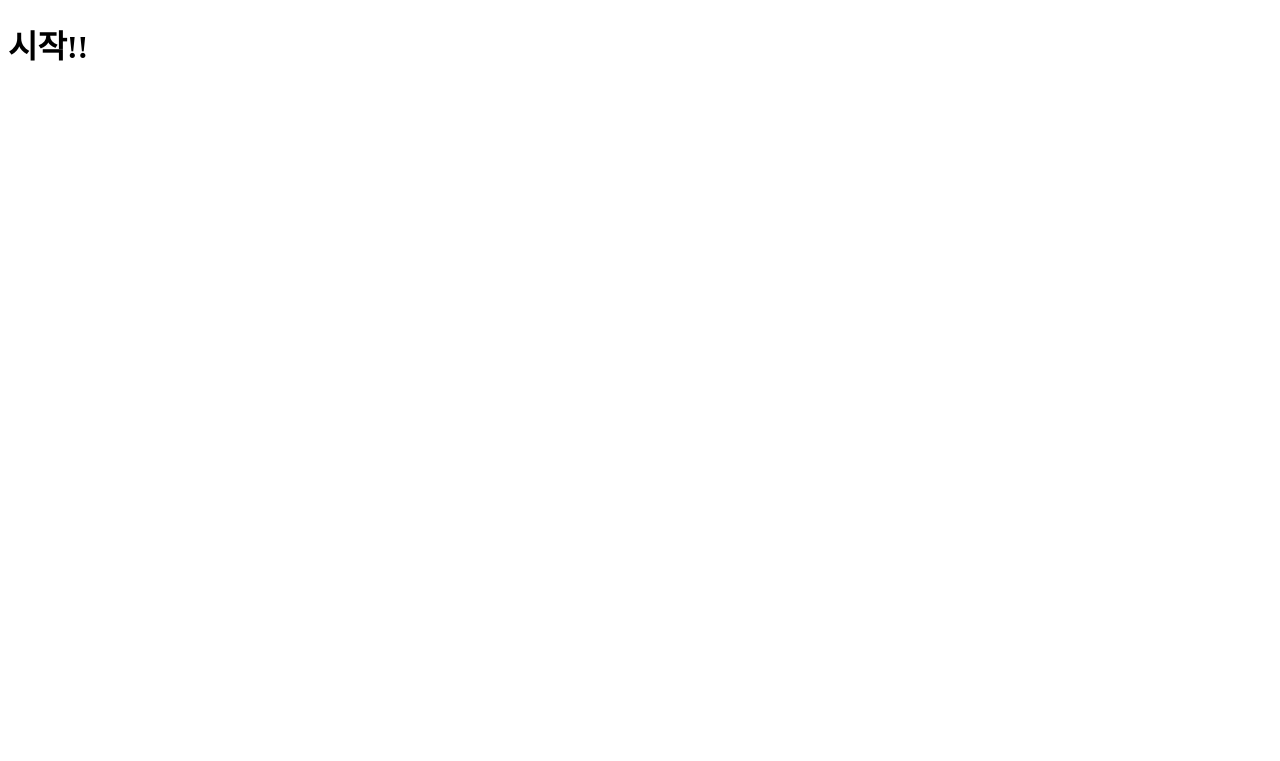
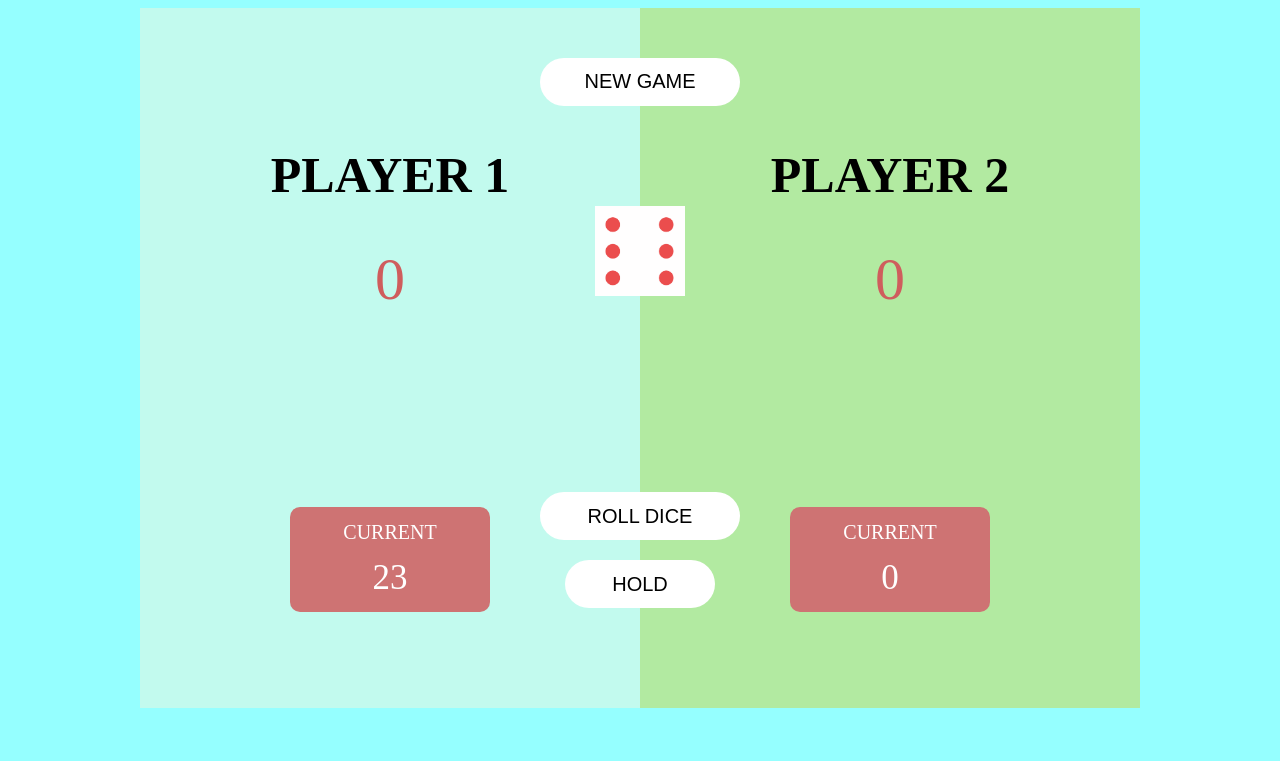
Before and after one commit to DataCodeLiteracy/dice-game, a website: page index.html in a window 1280 px wide. Drawn offline with Linux system fonts and the light colour scheme.

Commit message:
feat: 주사위 게임 UI 구현하기
2023.10.07

```diff
--- a/index.html
+++ b/index.html
@@ -7,7 +7,42 @@
     <title>Dice-Game</title>
   </head>
   <body>
-    <h1>시작!!</h1>
+    <main>
+      <section class="player player1">
+        <div class="player--wrap">
+          <div>
+            <h1 class="player--title">PLAYER 1</h1>
+            <div class="player--total-score">0</div>
+          </div>
+          <div class="current">
+            <span class="current--title">CURRENT</span>
+            <span class="current--score">23</span>
+          </div>
+        </div>
+      </section>
+      <section class="player player2">
+        <div class="player--wrap">
+          <div>
+            <h1 class="player--title">PLAYER 2</h1>
+            <div class="player--total-score">0</div>
+          </div>
+          <div class="current">
+            <span class="current--title">CURRENT</span>
+            <span class="current--score">0</span>
+          </div>
+        </div>
+      </section>
+      <section class="game-buttons">
+        <div class="game-buttons--wrap">
+          <button>NEW GAME</button>
+          <div class="dice-img--wrap">
+            <img src="./assets/dice06.png" alt="" />
+          </div>
+          <button>ROLL DICE</button>
+          <button>HOLD</button>
+        </div>
+      </section>
+    </main>
     <script src="main.js"></script>
   </body>
 </html>
--- a/style.css
+++ b/style.css
@@ -0,0 +1,119 @@
+body {
+  display: flex;
+  flex-direction: column;
+  justify-content: center;
+  align-items: center;
+  background-color: rgba(0, 255, 255, 0.417);
+}
+
+main {
+  position: relative;
+  display: flex;
+  justify-content: center;
+  width: 90%;
+  max-width: 1000px;
+  height: 90%;
+  min-height: 700px;
+  max-height: 800px;
+  margin: auto;
+}
+
+.player {
+  display: flex;
+  flex-direction: column;
+  width: 50%;
+}
+
+.player1 {
+  background-color: rgba(245, 245, 220, 0.469);
+}
+
+.player2 {
+  background-color: rgba(210, 210, 57, 0.469);
+}
+
+.player--wrap {
+  display: flex;
+  flex-direction: column;
+  justify-content: space-around;
+  align-items: center;
+  width: 50%;
+  height: 100%;
+  margin: auto;
+}
+
+.player--title {
+  font-size: 50px;
+}
+
+.player--total-score {
+  text-align: center;
+  color: rgb(207, 93, 93);
+  font-size: 60px;
+}
+
+.current {
+  display: flex;
+  flex-direction: column;
+  justify-content: space-evenly;
+  align-items: center;
+  width: 80%;
+  height: 15%;
+  background-color: rgb(206, 115, 115);
+  border-radius: 10px;
+  color: white;
+  font-size: 20px;
+}
+
+.current--score {
+  font-size: 35px;
+}
+
+.game-buttons {
+  position: absolute;
+  top: 50%;
+  left: 50%;
+  transform: translate(-50%, -50%);
+  z-index: 100;
+  width: 20%;
+  height: 100%;
+}
+
+.game-buttons--wrap {
+  display: flex;
+  flex-direction: column;
+  justify-content: space-evenly;
+  align-items: center;
+  height: 100%;
+  margin-top: 50px;
+}
+
+.game-buttons--wrap > button {
+  background-color: white;
+  border-radius: 50px;
+  height: 50px;
+  width: 200px;
+  border: none;
+  outline: none;
+  cursor: pointer;
+  font-size: 20px;
+}
+
+.game-buttons--wrap > button:nth-child(4) {
+  width: 150px;
+  margin-bottom: 150px;
+}
+
+.game-buttons--wrap > button:nth-child(3) {
+  margin-bottom: 20px;
+}
+
+.dice-img--wrap {
+  height: 300px;
+  margin-top: 100px;
+}
+
+.dice-img--wrap > img {
+  width: 90px;
+  height: 90px;
+}
```
Also changed, not shown: assets/dice01.png (added), assets/dice02.png (added), assets/dice03.png (added), assets/dice04.png (added), assets/dice05.png (added), assets/dice06.png (added).
